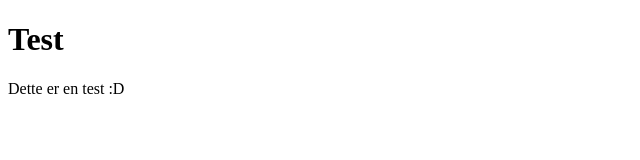
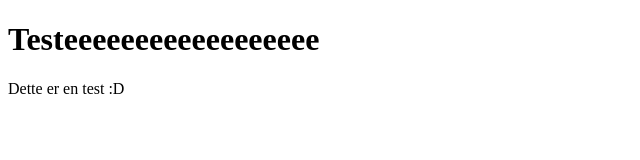
Before and after one commit to Sondre-nb/Hemmelig-prosjekt, a plain HTML site: page index.html in a window 1280 px wide. Shown: the whole page, without its empty margins (0-640 px from the left). Drawn offline with Linux system fonts and the light colour scheme.

Commit message:
changed h1 Update index.html
testeeeeeee

```diff
--- a/index.html
+++ b/index.html
@@ -6,7 +6,7 @@
     <title>Hei, Julie</title>
 </head>
 <body>
-    <h1>Test</h1>
+    <h1>Testeeeeeeeeeeeeeeeeee</h1>
     <p>Dette er en test :D</p>
 </body>
 </html>
```
